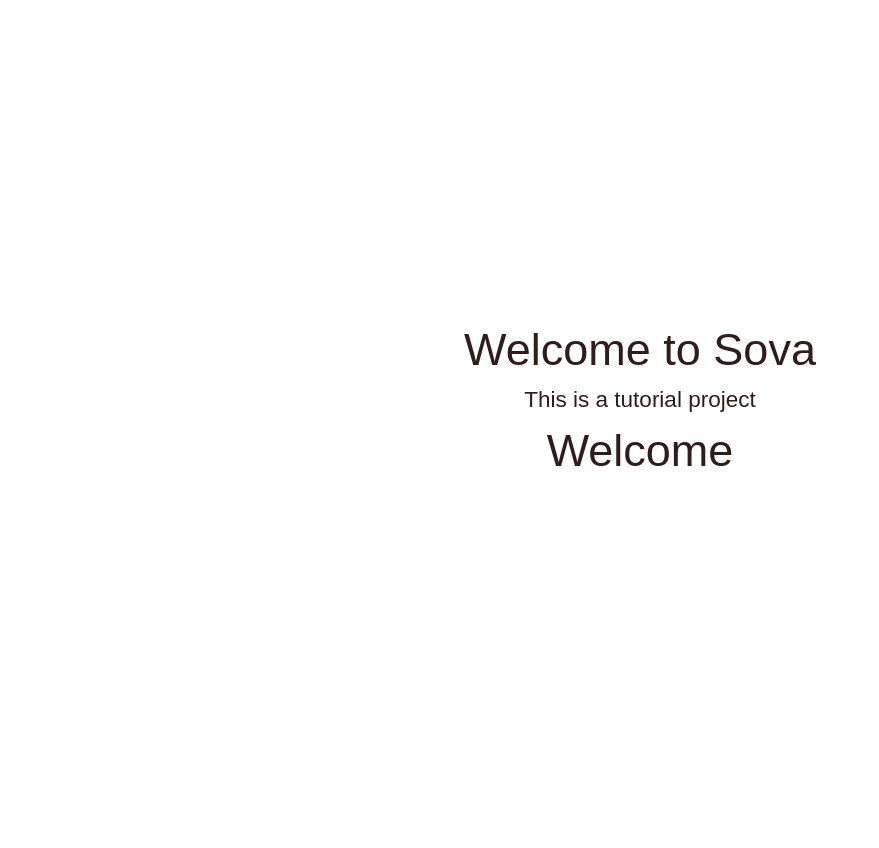
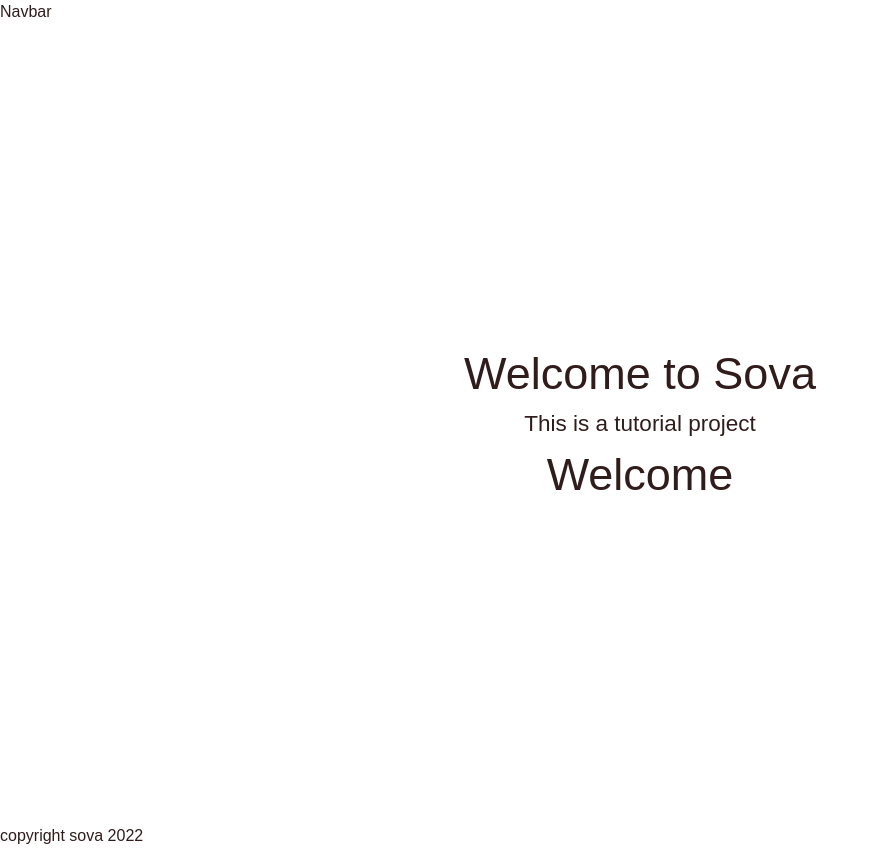
Before and after one commit to Pauloluwa/sova-tut, a Next.js app: page / in a window 1280 px wide. Shown: the whole page, without its empty margins (0-879 px from the left). Before the commit the page ends 800 px from the top, so only its background shows below. Built offline with nearby package versions, Linux system fonts and the light colour scheme.

Commit message:
created layout, navbar and footer starter fils

```diff
--- /dev/null
+++ b/components/Layout.tsx
@@ -0,0 +1,14 @@
+import { Navbar } from './templates/home/Navbar'
+import Footer from './templates/home/Footer'
+
+const Layout = ({ children }) => {
+  return (
+    <div>
+      <Navbar />
+      {children}
+      <Footer />
+    </div>
+  )
+}
+
+export { Layout }
--- /dev/null
+++ b/components/templates/home/Footer.tsx
@@ -0,0 +1,4 @@
+const Footer = () => {
+  return <div>copyright sova 2022</div>
+}
+export default Footer
--- /dev/null
+++ b/components/templates/home/Navbar.tsx
@@ -0,0 +1,4 @@
+const Navbar = () => {
+  return <div>Navbar</div>
+}
+export { Navbar }
--- a/components/templates/index.ts
+++ b/components/templates/index.ts
@@ -1 +1 @@
-export * from "./home/Welcome";
+export * from './home/Welcome'
--- a/pages/_app.tsx
+++ b/pages/_app.tsx
@@ -1,14 +1,17 @@
-import "../styles/globals.css";
-import type { AppProps } from "next/app";
-import { ChakraProvider } from "@chakra-ui/react";
-import { customTheme } from "../styles/themes";
+import '../styles/globals.css'
+import { Layout } from '@components/Layout'
+import type { AppProps } from 'next/app'
+import { ChakraProvider } from '@chakra-ui/react'
+import { customTheme } from '../styles/themes'
 
 function MyApp({ Component, pageProps }: AppProps) {
   return (
     <ChakraProvider theme={customTheme}>
-      <Component {...pageProps} />
+      <Layout>
+        <Component {...pageProps} />
+      </Layout>
     </ChakraProvider>
-  );
+  )
 }
 
-export default MyApp;
+export default MyApp
```
Also changed, not shown: pages/index.tsx (+12 -13 lines).
